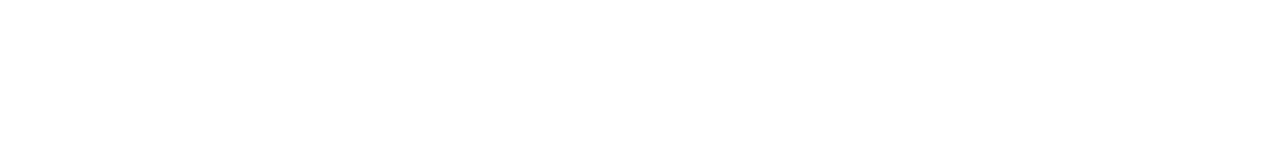
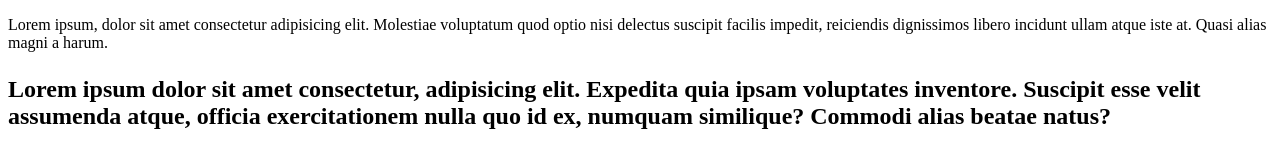
Before and after one commit to MD-Sadid-Sahin-Nohan/my-first-github-repo, a plain HTML site: page index.html in a window 1280 px wide. Drawn offline with Linux system fonts and the light colour scheme.

Commit message:
my first commit

```diff
--- a/index.html
+++ b/index.html
@@ -4,8 +4,13 @@
     <meta charset="UTF-8">
     <meta name="viewport" content="width=device-width, initial-scale=1.0">
     <title>My first ever github repo</title>
+
 </head>
 <body>
+    <p>Lorem ipsum, dolor sit amet consectetur adipisicing elit. Molestiae voluptatum quod optio nisi delectus suscipit facilis impedit, reiciendis dignissimos libero incidunt ullam atque iste at. Quasi alias magni a harum.</p>
+    <div>
+        <h2><p>Lorem ipsum dolor sit amet consectetur, adipisicing elit. Expedita quia ipsam voluptates inventore. Suscipit esse velit assumenda atque, officia exercitationem nulla quo id ex, numquam similique? Commodi alias beatae natus?</p></h2>
+    </div>
 
 </body>
 </html>
```
